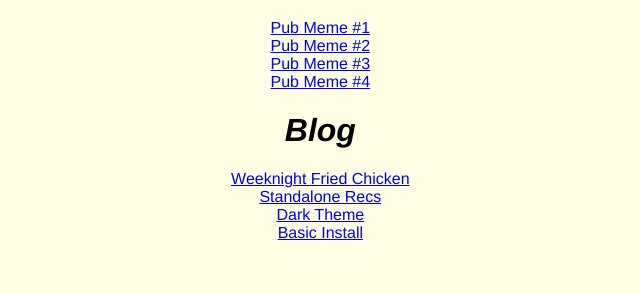
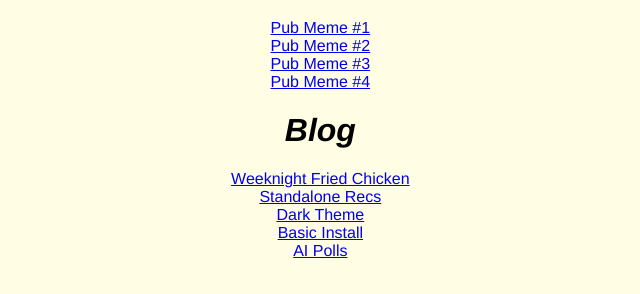
Before and after one commit to bigdiction/mcbolt, a plain HTML site: page index.html in a window 1280 px wide. Shown: the part 556-850 px from the top of the page, 58-698 px from the left. Drawn offline with Linux system fonts and the light colour scheme; a script that the page names is missing.

Commit message:
Update index.html
Ai Polls link

```diff
--- a/index.html
+++ b/index.html
@@ -110,7 +110,8 @@
         <a href="blog/fried-chicken.html"> Weeknight Fried Chicken </a> <br />
         <a href="blog/moon-shot.html"> Standalone Recs </a> <br />
         <a href="blog/dark-theme.html"> Dark Theme </a> <br />
-        <a href="blog/basic-install.html"> Basic Install </a>
+        <a href="blog/basic-install.html"> Basic Install </a> <br />
+        <a href="blog/ai-polls.html"> AI Polls </a>
       </div>
     </div>
 
```
